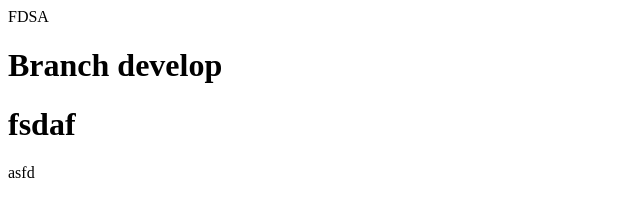
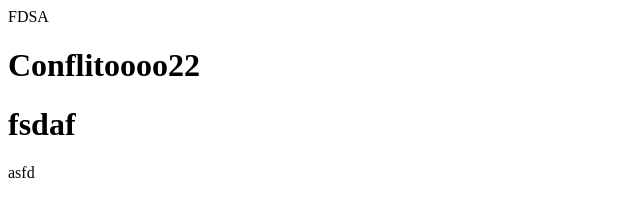
Before and after one commit to gustavo-eng/branch, a plain HTML site: page index.html in a window 1280 px wide. Shown: the whole page, without its empty margins (0-640 px from the left). Drawn offline with Linux system fonts and the light colour scheme.

Commit message:
gsdfgsfd

```diff
--- a/index.html
+++ b/index.html
@@ -9,7 +9,7 @@
     <div class="teste">FDSA
 
     </div>
-    <h1>Branch develop</h1>
+    <h1>Conflitoooo22</h1>
     <h1>fsdaf</h1>
     asfd
 </body>
```
